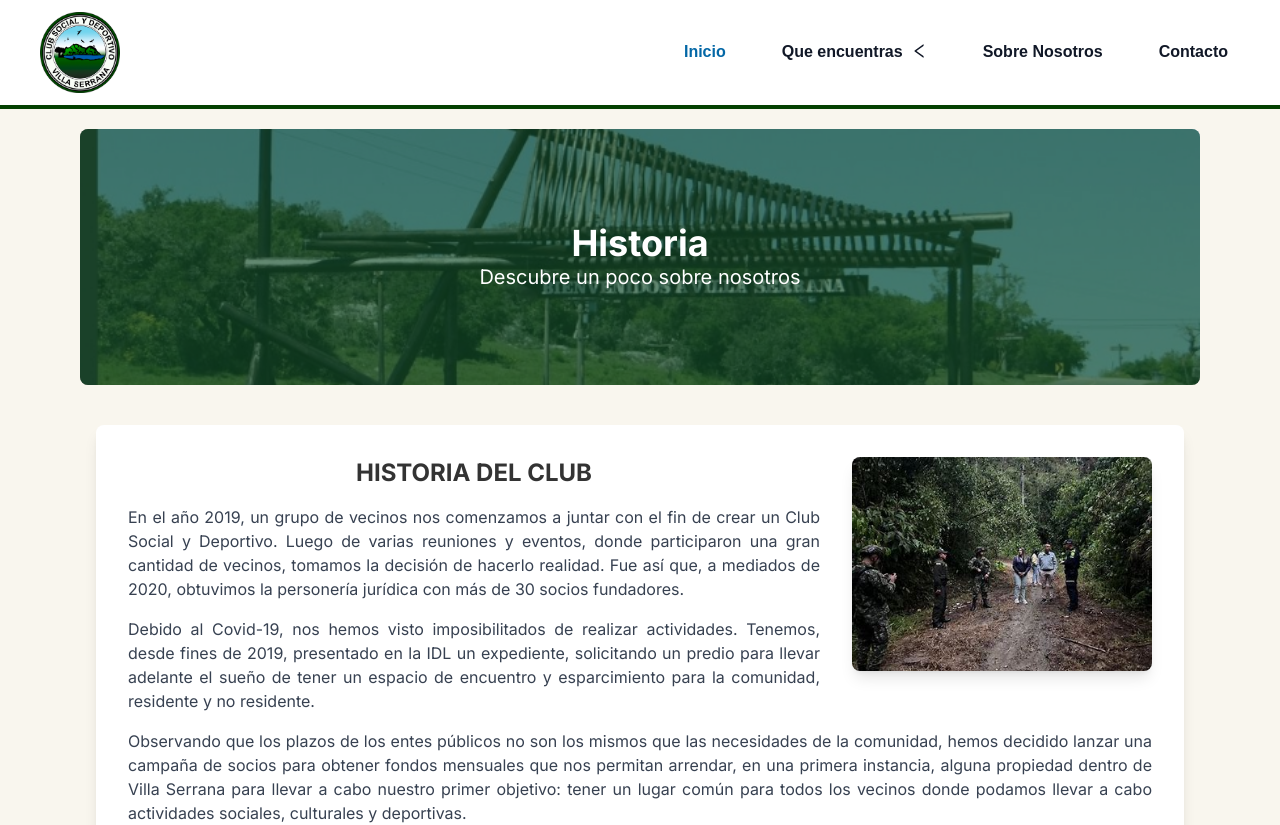
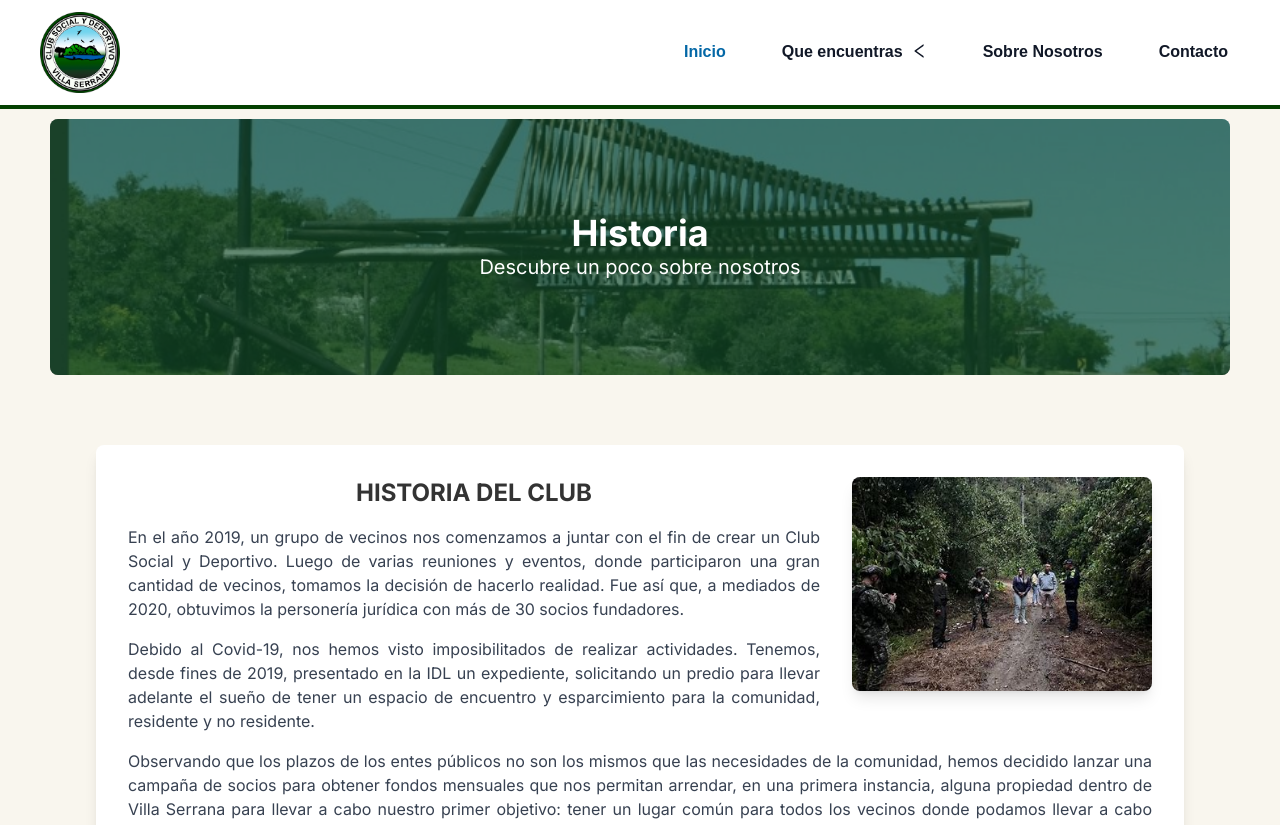
Before and after one commit to valentinCorrea25/ClubSocialVillaSerranaPage, a Next.js app: page /sobrenosotros in a window 1280 px wide. Shown: the top 825 px of the page. Built offline with nearby package versions, Linux system fonts and the light colour scheme.

Commit message:
cambios en el banner de sobre nosotros pe

```diff
--- a/app/sobrenosotros/page.js
+++ b/app/sobrenosotros/page.js
@@ -3,15 +3,19 @@ import { SobreElCLub, Sobrevillaserrana } from '@/components/SobreNosotros/Sobre
 import Banner from "@/components/utils/Banners"
 export default function SobreNosotros() {
   return (
-    <div className='min-h-screen bg-[#F9F6EE] sm:px-12 lg:px-20 py-5'>
+
+    <>
+      <div className="p-[10px] mx-auto max-w-[1200px]">
         <Banner
           title="Historia"
           subtitle="Descubre un poco sobre nosotros"
           backgroundImage="/images/sobrenosotros.jpeg"
-
         />
+      </div>
+      <div className='min-h-screen bg-[#F9F6EE] sm:px-12 lg:px-20 py-5'>
         <SobreElCLub />
         <Sobrevillaserrana />
       </div>
+    </>
   )
 }
```
Lines whose indentation alone changed are shown as unchanged.
